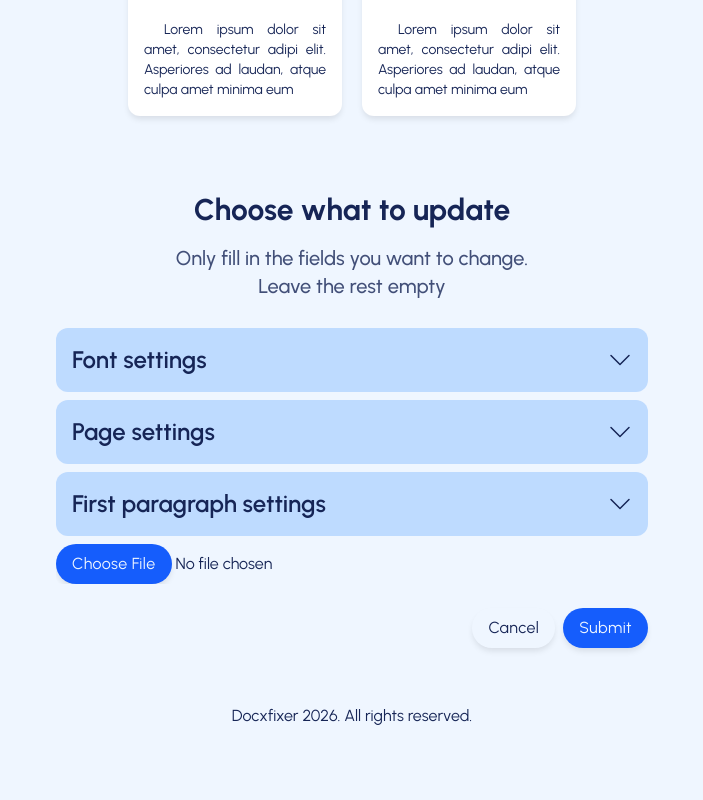
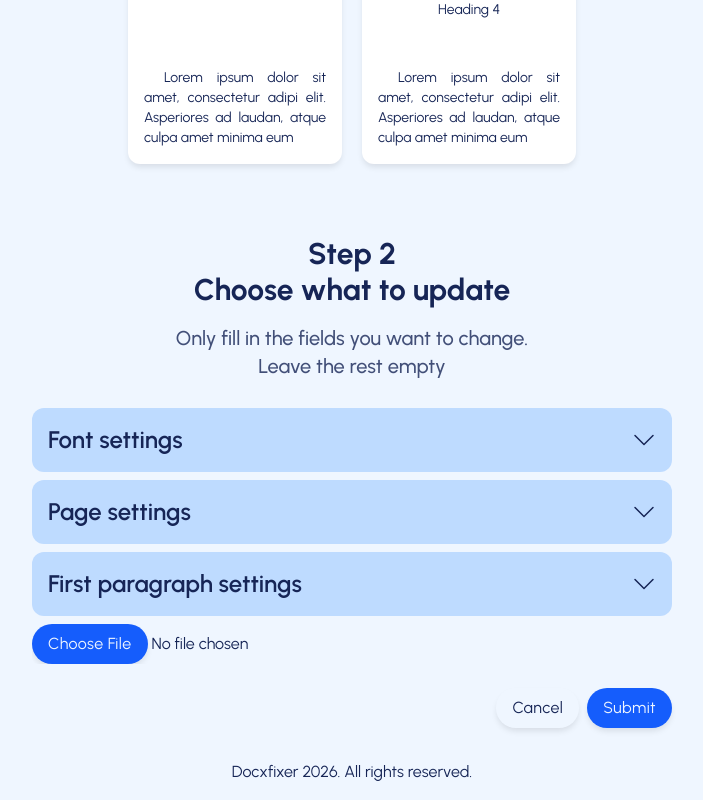
Before and after one commit to EgorFray/fdword, a React (Vite) app in the folder frontend/: page /dashboard in a window 1280 px wide. Shown: the part 1496-2296 px from the top of the page, without its empty margins (288-991 px from the left). Before the commit the page ends 2240 px from the top, so only its background shows below. Built offline with nearby package versions, Linux system fonts and the light colour scheme.

Commit message:
Add modifier component to devide ModifyForm to section

```diff
--- a/frontend/src/features/modifyForm/Form.jsx
+++ b/frontend/src/features/modifyForm/Form.jsx
@@ -1,9 +1,8 @@
-function Form({ onSubmit, formRef, children }) {
+function Form({ onSubmit, children }) {
   return (
     <form
-      className="flex w-full max-w-100 flex-col items-start justify-items-start gap-4 py-0 md:max-w-160 md:gap-7 md:p-6"
+      className="flex w-full max-w-100 flex-col items-start justify-items-start gap-4 md:max-w-160 md:gap-7"
       onSubmit={onSubmit}
-      ref={formRef}
     >
       {children}
     </form>
--- a/frontend/src/features/modifyForm/FormContainer.jsx
+++ b/frontend/src/features/modifyForm/FormContainer.jsx
@@ -1,6 +1,6 @@
 function FormContainer({ children }) {
   return (
-    <div className="flex flex-col items-center justify-center gap-6">
+    <div className="flex w-full flex-col items-center justify-center gap-6">
       {children}
     </div>
   );
--- a/frontend/src/pages/Dashboard.jsx
+++ b/frontend/src/pages/Dashboard.jsx
@@ -1,15 +1,9 @@
-import { useRef, useState } from "react";
-import Comparator from "../ui/Comparator";
-import ModifyForm from "../ui/ModifyForm";
 import PageLayout from "../ui/PageLayout";
-import Heading from "../ui/Heading";
-import MainHeading from "../ui/MainHeading";
-import SubHeading from "../ui/SubHeading";
-import Button from "../ui/Button";
 import CustomMetadata from "../ui/CustomMetadata";
 import Templates from "../ui/Templates";
-import { templates } from "../services/templatesData";
 import Presentation from "../ui/Presentation";
+import { useRef } from "react";
+import Modifier from "../ui/Modifier";
 
 function Dashboard() {
   // const [selectedTemplate, setSelectedTemplate] = useState(templates[0]);
@@ -29,7 +23,7 @@ function Dashboard() {
       />
       <Presentation onClick={handleClick} />
       <Templates />
-      <ModifyForm formRef={formRef} />
+      <Modifier />
     </PageLayout>
   );
 }
--- /dev/null
+++ b/frontend/src/ui/Modifier.jsx
@@ -0,0 +1,27 @@
+import Heading from "./Heading";
+import MainHeading from "./MainHeading";
+import ModifyForm from "./ModifyForm";
+import SubHeading from "./SubHeading";
+
+function Modifier() {
+  return (
+    <section className="flex flex-col items-center gap-4 md:gap-7">
+      <div className="flex flex-col items-center gap-3 md:gap-4">
+        <Heading>
+          <MainHeading>
+            Step 2 <br />
+            Choose what to update
+          </MainHeading>
+          <SubHeading>
+            Only fill in the fields you want to change. <br /> Leave the rest
+            empty
+          </SubHeading>
+        </Heading>
+      </div>
+
+      <ModifyForm />
+    </section>
+  );
+}
+
+export default Modifier;
--- a/frontend/src/ui/ModifyForm.jsx
+++ b/frontend/src/ui/ModifyForm.jsx
@@ -12,15 +12,12 @@ import Form from "../features/modifyForm/Form";
 import FormRow from "../features/modifyForm/FormRow";
 import Dropdown from "./Dropdown";
 import FormInput from "../features/modifyForm/FormInput";
-import Heading from "./Heading";
-import MainHeading from "./MainHeading";
-import SubHeading from "./SubHeading";
 import DropdownsContainer from "./DropdownsContainer";
 import { BsChevronDown } from "react-icons/bs";
 import { preloadTooltip } from "../services/modifyFormData";
 import { preload } from "react-dom";
 
-function ModifyForm({ formRef }) {
+function ModifyForm() {
   const { register, handleSubmit, reset, formState } = useForm({
     shouldUnregister: true,
   });
@@ -99,15 +96,7 @@ function ModifyForm({ formRef }) {
 
   return (
     <FormContainer>
-      <Form onSubmit={handleSubmit(onSubmit, onError)} formRef={formRef}>
-        <Heading>
-          <MainHeading>Choose what to update</MainHeading>
-          <SubHeading>
-            Only fill in the fields you want to change. <br /> Leave the rest
-            empty
-          </SubHeading>
-        </Heading>
-
+      <Form onSubmit={handleSubmit(onSubmit, onError)}>
         <DropdownsContainer>
           <Dropdown title="Font settings">
             <FormRow
--- a/frontend/src/ui/PageLayout.jsx
+++ b/frontend/src/ui/PageLayout.jsx
@@ -1,6 +1,6 @@
 function PageLayout({ children }) {
   return (
-    <div className="flex flex-col gap-5 p-4 text-center sm:gap-7">
+    <div className="flex flex-col gap-12 p-4 text-center md:gap-18">
       {children}
     </div>
   );
--- a/frontend/src/ui/Templates.jsx
+++ b/frontend/src/ui/Templates.jsx
@@ -5,13 +5,13 @@ import TemplateCard from "./TemplateCard";
 
 function Templates() {
   return (
-    <section className="flex flex-col items-center gap-4 p-6 md:gap-7">
+    <section className="flex flex-col items-center gap-4 md:gap-7">
       <div className="flex flex-col items-center gap-3 md:gap-4">
         <MainHeading>
           Step 1 <br /> Choose the template
         </MainHeading>
         <SubHeading>
-          Select how many first paragraphs should have custom formatting{" "}
+          Select how many first paragraphs <br /> should have custom formatting
         </SubHeading>
       </div>
 
```
